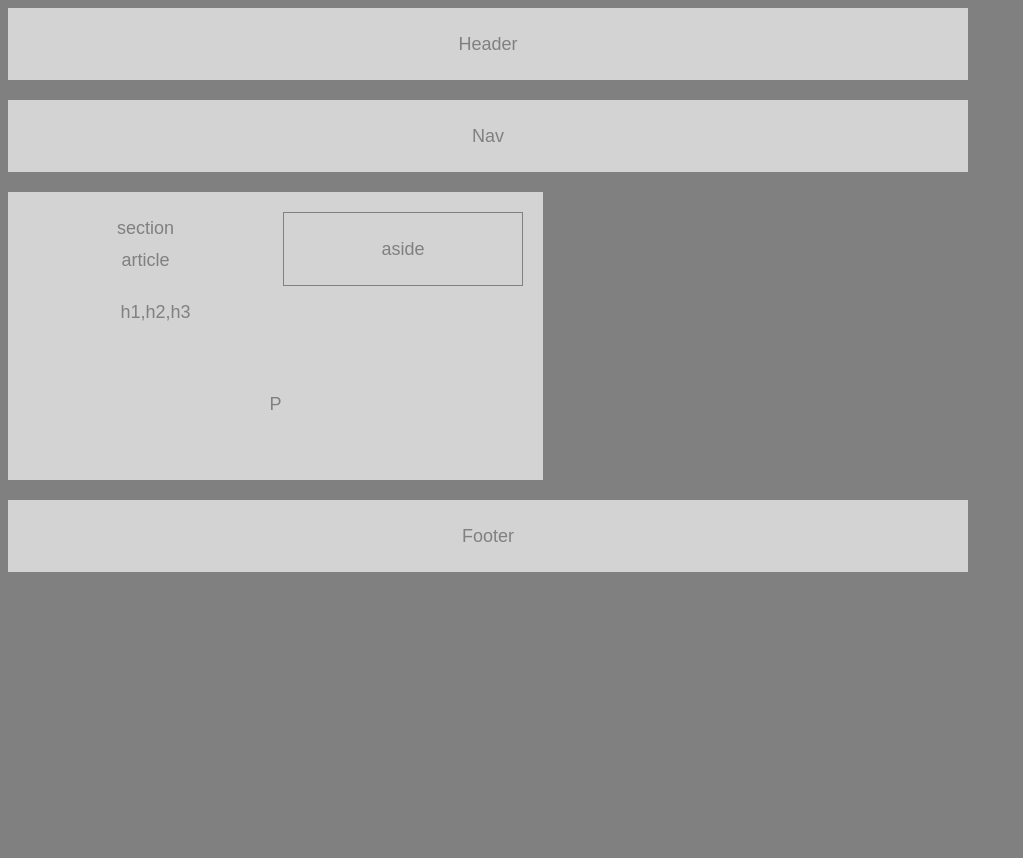
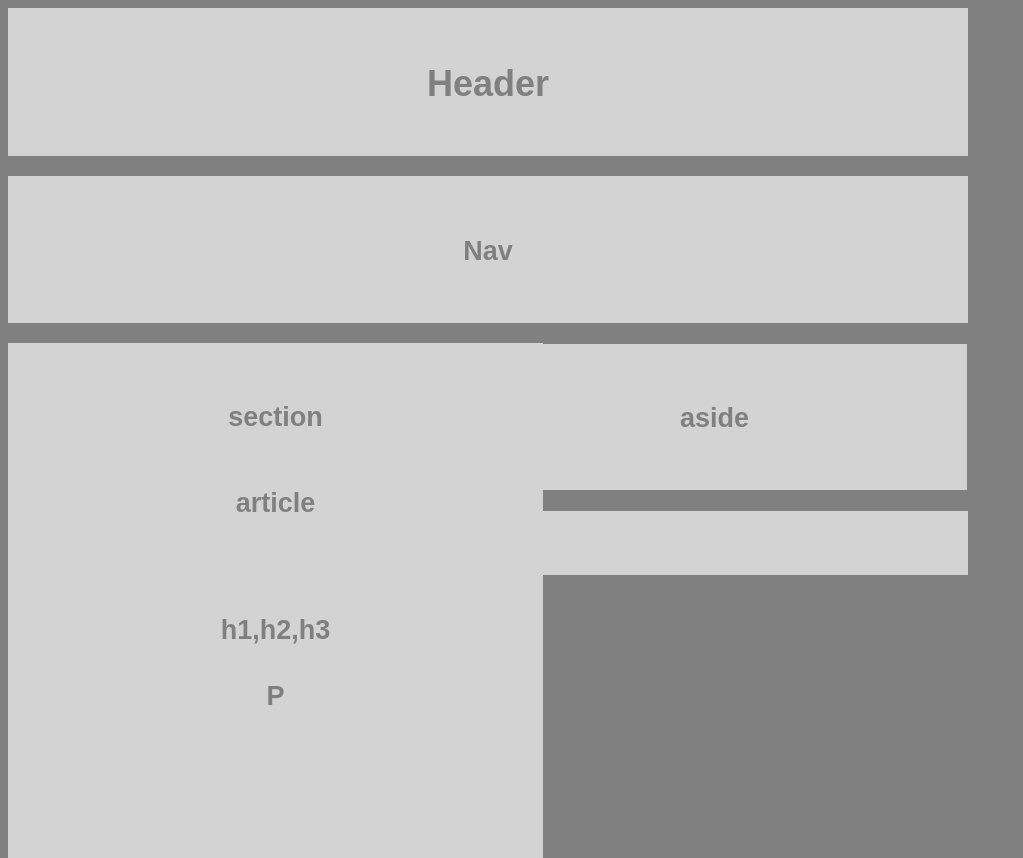
Before and after one commit to Blake-E/HW-Wireframe, a plain HTML site: page index.html in a window 1280 px wide. Shown: the whole page, without its empty margins (0-1023 px from the left). Before the commit the page ends 800 px from the top, so only its background shows below. Drawn offline with Linux system fonts and the light colour scheme.

Commit message:
<updated>

```diff
--- a/index.html
+++ b/index.html
@@ -10,30 +10,41 @@
 <body>
 
     <header>
-        Header
+        <h1>Header</h1>
     </header>
 
     <Nav>
-            Nav
+        <h1>Nav</h1>
     </Nav>
+        <div>
+            <aside>
+                <h1>aside</h1>
+            </aside>
 
             <section>
-            <aside>
-                aside
-            </aside>
-            section
+                <h1>section</h1>
+
                 <div>
-                article
+                    <h1>article</h1>
+
                     <header>
+
+                        <h1>
                             h1,h2,h3
+                        </h1>
+
+                        <h2>
+                            P
+                            <p>
+
+                            </p>
+                        </h2>
                     </header>
-                <p>
-                    P
-                </p>
                 </div>
             </section>
+        </div>
     <footer>
-        Footer
+        footer
     </footer>
 
 </body>
--- a/style.css
+++ b/style.css
@@ -1,13 +1,15 @@
-{box-sizing: border-box;
-text-align: center;
+{
+    box-sizing: border-box;
+    text-align: center;
 }
 
 body {
     font-size: 18px;
-    line-height: 32px;
+    line-height: 24px;
     color: gray;
     background: gray;
     width: 960px;
+    margin-bottom: 20px;
     font-family:'Arial','Helvetica Neue', Helvetica, sans-serif;
 }
 
@@ -25,15 +27,6 @@ nav {
     margin-bottom: 20px;
 }
 
-section {
-    background: lightgray;
-    width: 495px;
-    padding: 20px;
-    margin-bottom: 20px;
-    text-align: center;
-    float: left;
-}
-
 aside {
     float: right;
     background: lightgray;
@@ -42,7 +35,18 @@ aside {
     margin-bottom: 20px;
     border: 1px solid gray;
     margin-left: 20px;
-    width: 40%;
+    width: 465px;
+}
+
+section {
+    background: lightgray;
+    width: 495px;
+    padding: 20px;
+    margin-bottom: 20px;
+    text-align: center;
+    float: left;
+    margin-right: 20px;
+    position: absolute;
 }
 
 article {
@@ -52,7 +56,8 @@ article {
     padding: 20px;
     margin-bottom: 20px;
     text-align: center;
-    border: 3px solid gray;
+    border: 20px solid gray;
+    position: relative
 }
 
 h1 {
```
Lines whose indentation alone changed are shown as unchanged.
